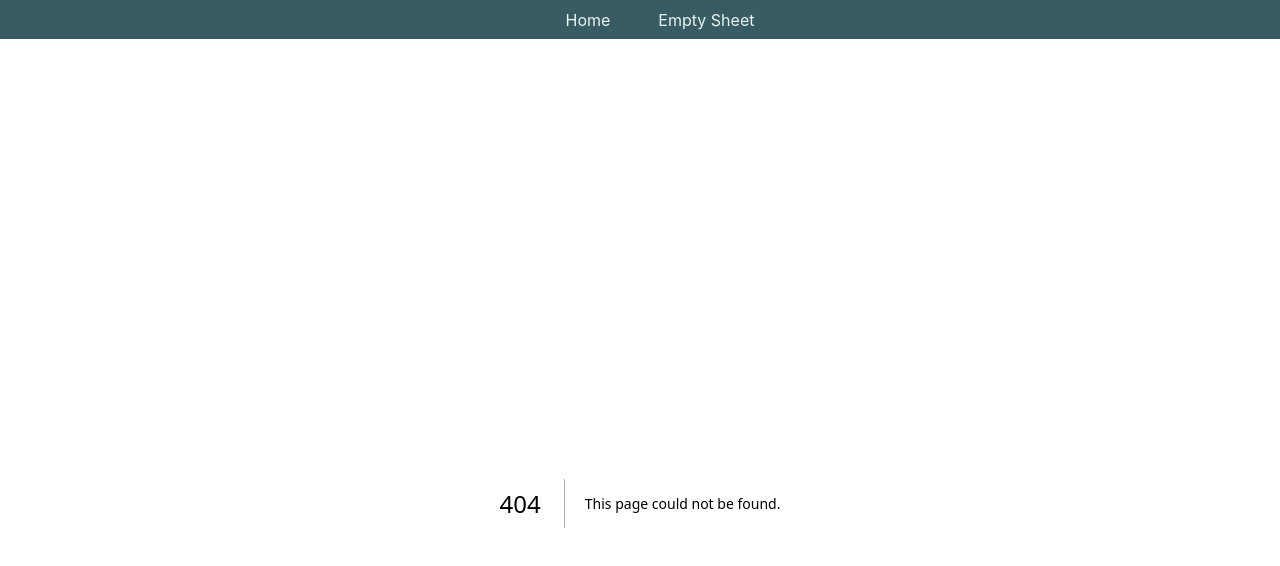
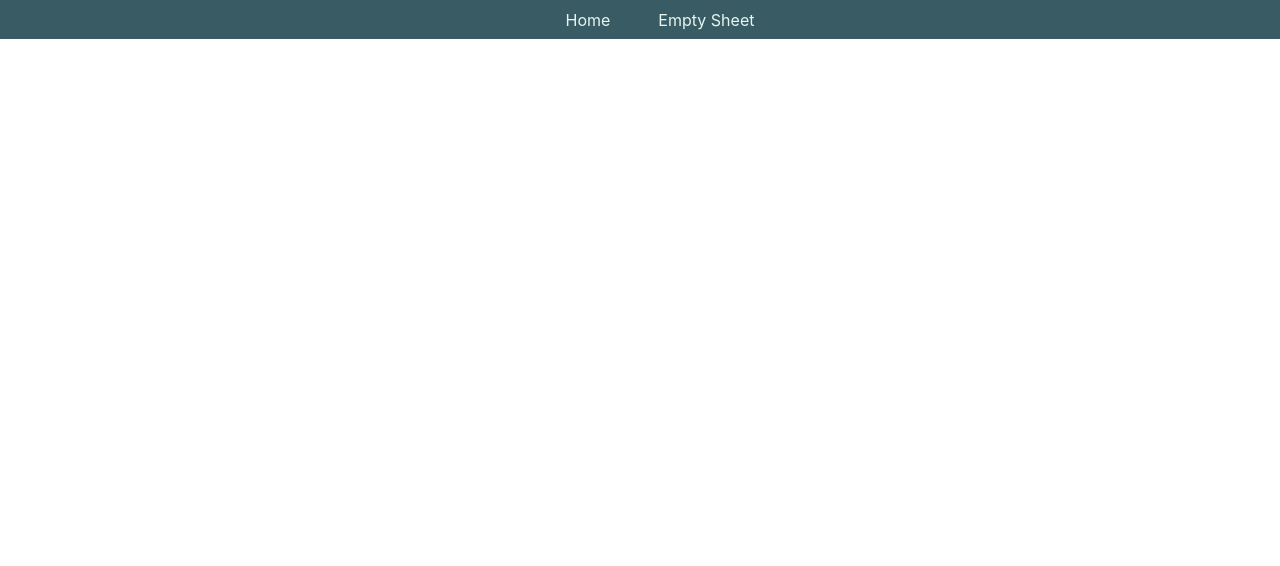
Before and after one commit to mikkoof/dnd, a Next.js app: page /Sheet in a window 1280 px wide. Before the commit this address had no page. Shown: the top 566 px of the page. Built offline with nearby package versions, Linux system fonts and the light colour scheme.

Commit message:
Base grid for characterSheet

```diff
--- /dev/null
+++ b/app/Sheet/page.tsx
@@ -0,0 +1,15 @@
+import styles from './sheet.module.css'
+
+export default function Sheet({
+  children,
+}: {
+  children: React.ReactNode
+}) {
+  return (
+    <div className={styles.sheet}>
+      <div>
+
+      </div>
+    </div>
+  )
+}
--- /dev/null
+++ b/app/Sheet/sheet.module.css
@@ -0,0 +1,6 @@
+.sheet {
+  width: 95%;
+  display: grid;
+  grid-template-columns: repeat(12, 1fr [col-start]);
+  grid-template-rows: repeat(auto-fit, 4rem [row-start]);
+}
--- a/app/globals.css
+++ b/app/globals.css
@@ -3,6 +3,10 @@
   --color-object: #395B64;
   --color-highlight: #A5C9CA;
   --color-text: #E7F6F2;
+}
+
+[data-nextjs-scroll-focus-boundary] {
+  display: contents;
 }
 
 html,
@@ -29,8 +33,9 @@ a {
   }
   main {
     min-height: 100vh;
-    max-width: 992px;
-    padding: 4rem 0;
+    max-width: 1080px;
+    min-width: 1080px;
+    padding: 0rem 0;
     flex: 1;
     display: flex;
     flex-direction: column;
```
